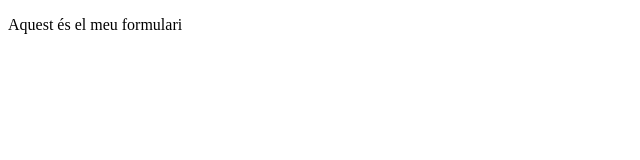
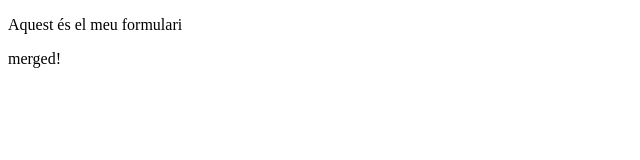
Before and after one commit to teacherm06/teacherm06.github.io, a plain HTML site: page form.html in a window 1280 px wide. Shown: the full height of the page, 0-640 px from the left. Drawn offline with Linux system fonts and the light colour scheme.

Commit message:
add new text to form

```diff
--- a/form.html
+++ b/form.html
@@ -5,6 +5,6 @@
     <title>Formulari</title>
 </head>
 <body>
-    <p>Aquest és el meu formulari</p>
+    <p>Aquest és el meu formulari</p> <p>merged!</p>
 </body>
 </html>
```
